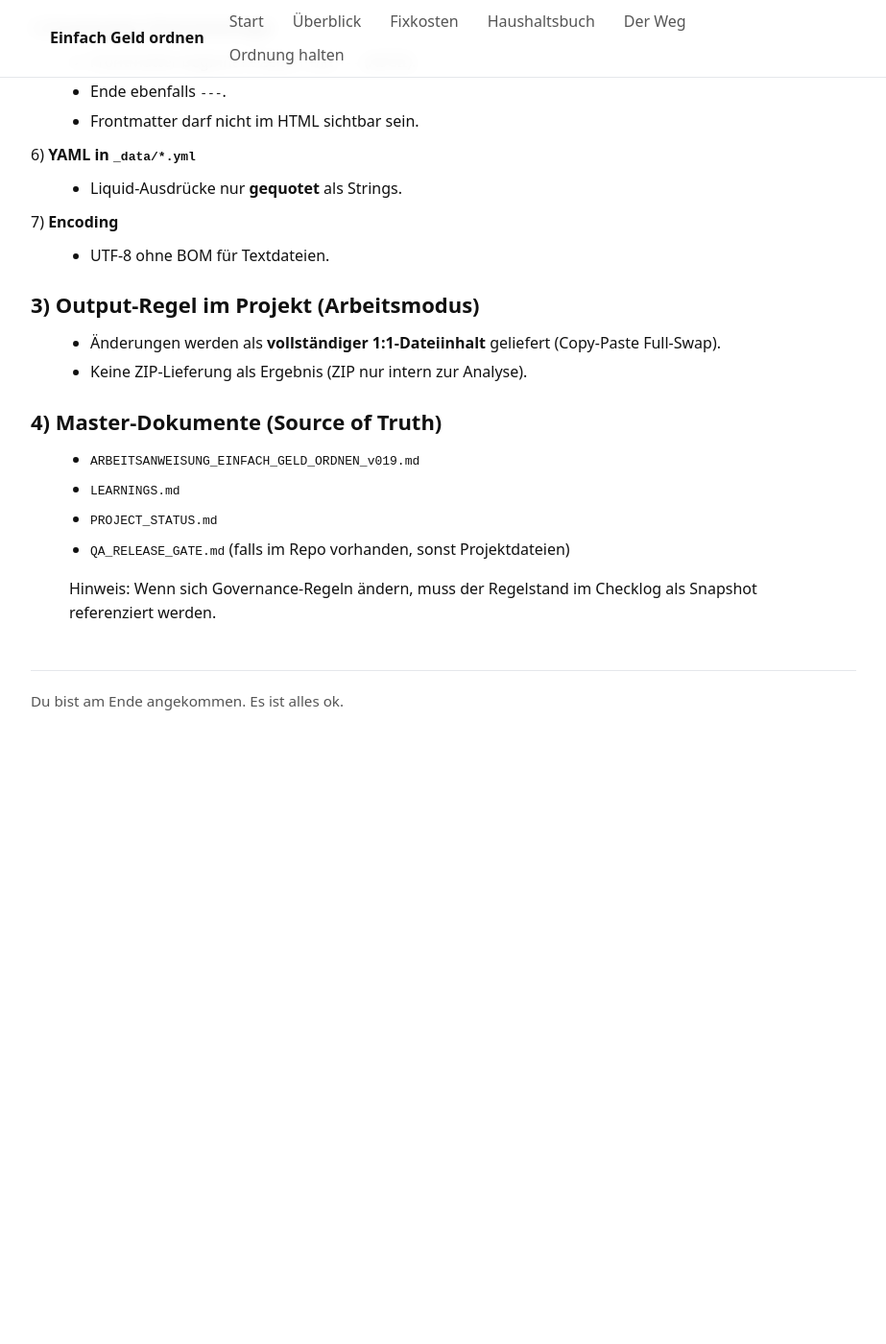
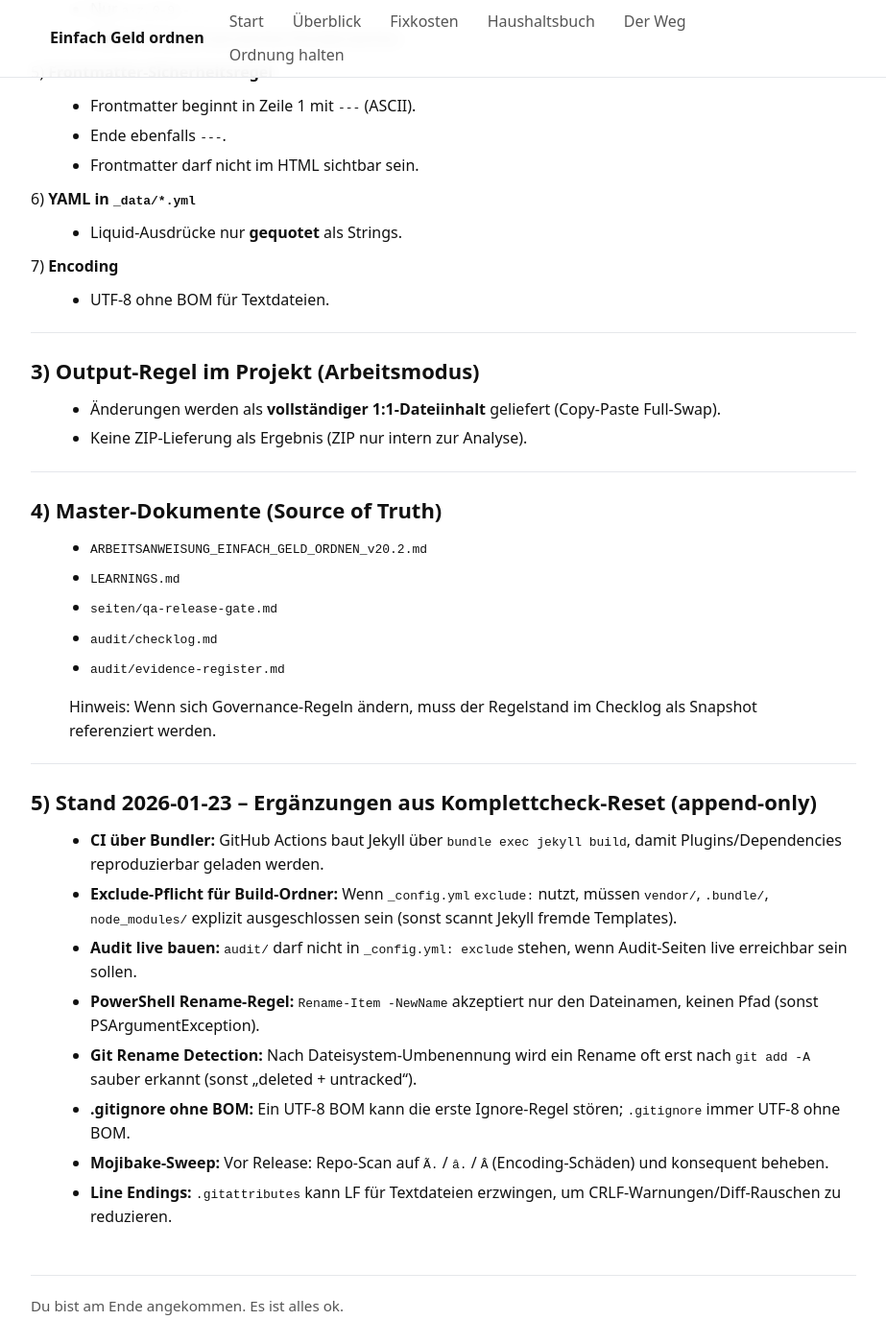
Before and after one commit to gluecklich-tools/einfach-geld-ordnen, a Jekyll site: the page built from audit/rules-snapshot.md, in a window 1280 px wide and 1400 px high, scrolled down 781 px. Shown: the whole window at 96% size, without its empty margins (178-1101 px from the left). Built offline with Jekyll 4.4.1, drawn with Linux system fonts in a browser that asks for light colours; before the commit the page ends 1552 px from its top, so only the background shows below that; some of the changed text lies outside the part shown.

Commit message:
Full replacement / Clone-Replace: QA gate + rules snapshot aktualisiert (Mojibake fix) (A# v###)

```diff
--- a/audit/rules-snapshot.md
+++ b/audit/rules-snapshot.md
@@ -6,13 +6,17 @@ permalink: /audit/rules-snapshot.html
 
 # Rules Snapshot (aktueller verbindlicher Stand)
 
-**Stand:** bitte bei Änderungen als neuen Abschnitt ergänzen (append-only).
+**Stand:** Änderungen werden als neuen Abschnitt ergänzt (append-only).
+
+---
 
 ## 1) Leitlinie „100%+ bezogen auf das realistisch Mögliche“
 
 - Jeder Task startet mit einem **vollständigen Komplettcheck**.
 - Keine Umsetzung / kein Weiterarbeiten / kein Fortschritt „auf Verdacht“ ohne bestandenen Komplettcheck.
 - Ziel: maximale Qualität **innerhalb realer Grenzen** (Medium, Kontext, Marktstandard).
+
+---
 
 ## 2) Technische Projektregeln (GitHub Pages / Jekyll Project Site)
 
@@ -42,16 +46,34 @@ permalink: /audit/rules-snapshot.html
 7) **Encoding**
    - UTF-8 ohne BOM für Textdateien.
 
+---
+
 ## 3) Output-Regel im Projekt (Arbeitsmodus)
 
 - Änderungen werden als **vollständiger 1:1-Dateiinhalt** geliefert (Copy-Paste Full-Swap).
 - Keine ZIP-Lieferung als Ergebnis (ZIP nur intern zur Analyse).
 
+---
+
 ## 4) Master-Dokumente (Source of Truth)
 
-- `ARBEITSANWEISUNG_EINFACH_GELD_ORDNEN_v019.md`
+- `ARBEITSANWEISUNG_EINFACH_GELD_ORDNEN_v20.2.md`
 - `LEARNINGS.md`
-- `PROJECT_STATUS.md`
-- `QA_RELEASE_GATE.md` (falls im Repo vorhanden, sonst Projektdateien)
+- `seiten/qa-release-gate.md`
+- `audit/checklog.md`
+- `audit/evidence-register.md`
 
 > Hinweis: Wenn sich Governance-Regeln ändern, muss der Regelstand im Checklog als Snapshot referenziert werden.
+
+---
+
+## 5) Stand 2026-01-23 – Ergänzungen aus Komplettcheck-Reset (append-only)
+
+- **CI über Bundler:** GitHub Actions baut Jekyll über `bundle exec jekyll build`, damit Plugins/Dependencies reproduzierbar geladen werden.
+- **Exclude-Pflicht für Build-Ordner:** Wenn `_config.yml` `exclude:` nutzt, müssen `vendor/`, `.bundle/`, `node_modules/` explizit ausgeschlossen sein (sonst scannt Jekyll fremde Templates).
+- **Audit live bauen:** `audit/` darf nicht in `_config.yml: exclude` stehen, wenn Audit-Seiten live erreichbar sein sollen.
+- **PowerShell Rename-Regel:** `Rename-Item -NewName` akzeptiert nur den Dateinamen, keinen Pfad (sonst PSArgumentException).
+- **Git Rename Detection:** Nach Dateisystem-Umbenennung wird ein Rename oft erst nach `git add -A` sauber erkannt (sonst „deleted + untracked“).
+- **.gitignore ohne BOM:** Ein UTF-8 BOM kann die erste Ignore-Regel stören; `.gitignore` immer UTF-8 ohne BOM.
+- **Mojibake-Sweep:** Vor Release: Repo-Scan auf `Ã.` / `â.` / `Â` (Encoding-Schäden) und konsequent beheben.
+- **Line Endings:** `.gitattributes` kann LF für Textdateien erzwingen, um CRLF-Warnungen/Diff-Rauschen zu reduzieren.
```
